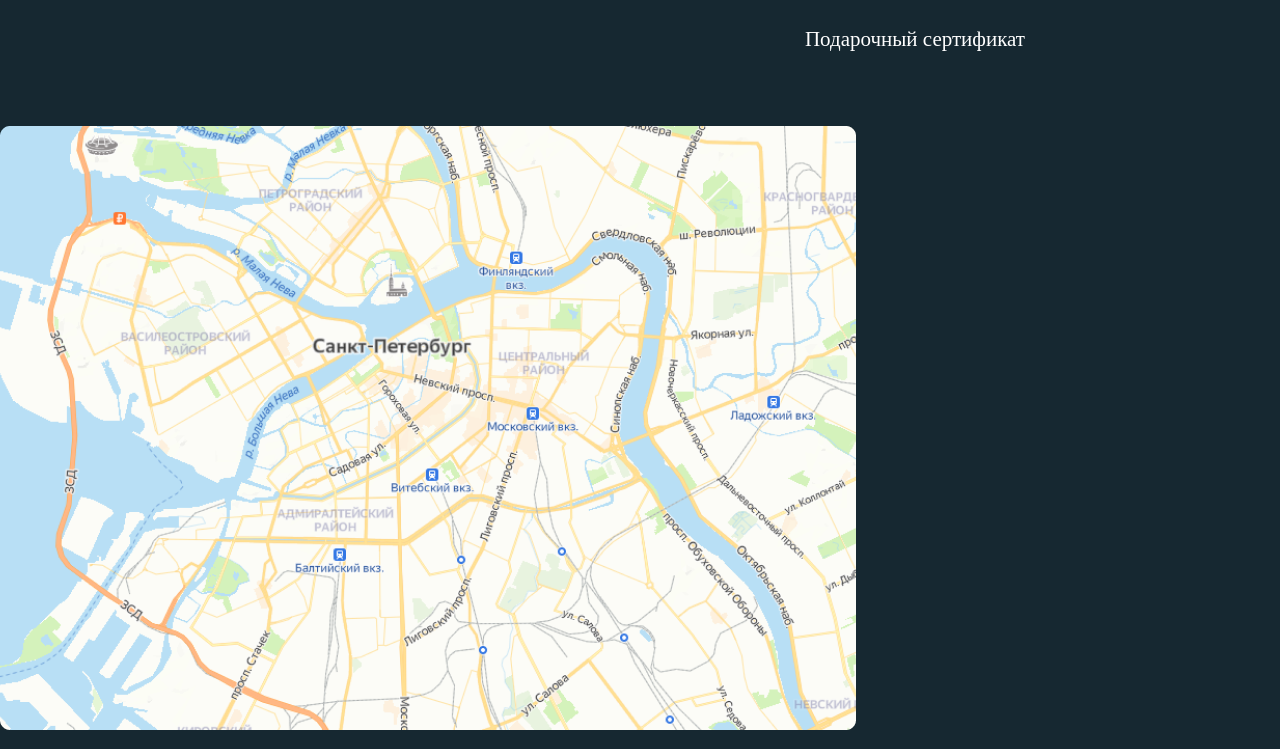
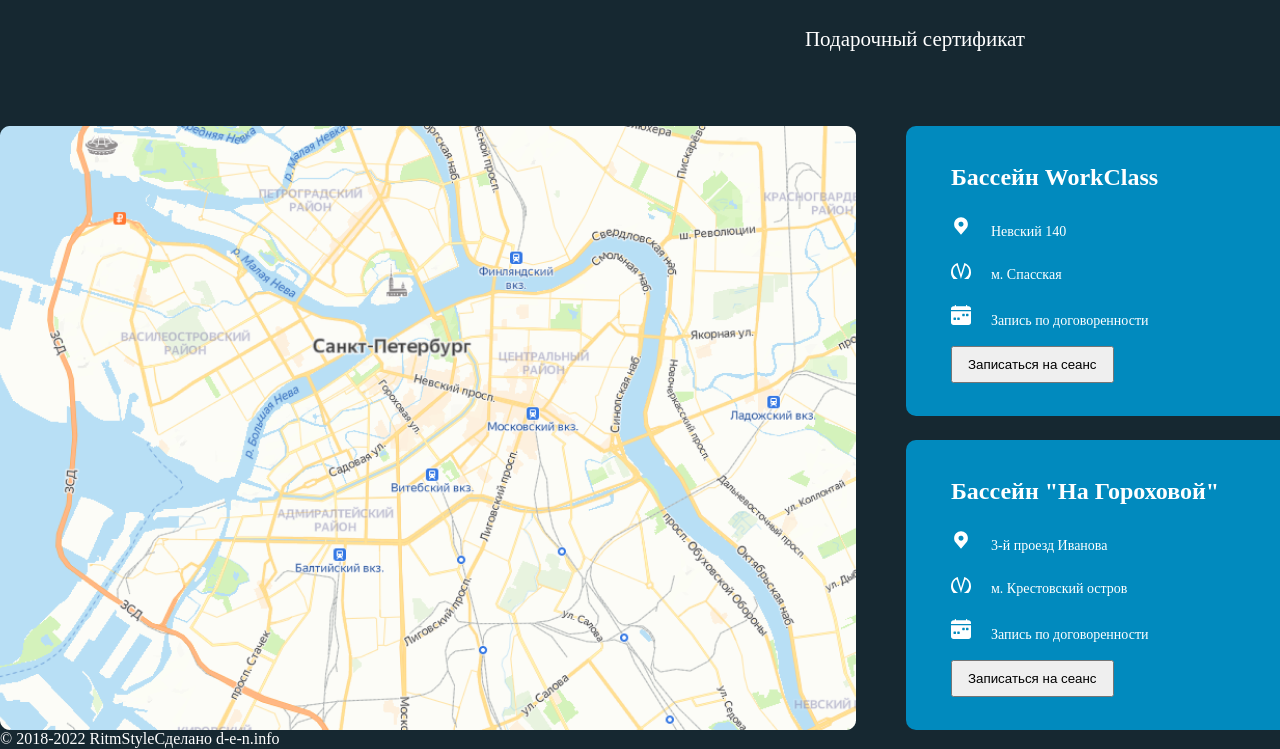
Before and after one commit to AlekseiYa/Sanremo, a plain HTML site: page index.html in a window 1280 px wide. Shown: the part 4236-4985 px from the top of the page. Drawn offline with Linux system fonts and the light colour scheme.

Commit message:
home_worck one 20.12.23

```diff
--- a/assests/style/style.css
+++ b/assests/style/style.css
@@ -518,12 +518,12 @@ main {
 
 }
 
-footer{
+footer {
     display: flex;
     flex-direction: column;
     margin-top: 100px;
 
-    & .index_ft_box1{
+    & .index_ft_box1 {
         width: 1296px;
         height: 604px;
         flex-shrink: 0;
@@ -531,7 +531,7 @@ footer{
         display: flex;
 
 
-        & .map{
+        & .map {
             flex-direction: column;
             display: flex;
             width: 856px;
@@ -540,14 +540,142 @@ footer{
             background: url(../img/box5_map.png);
         }
 
-        & .cont{
+        & .cont {
+            margin-left: 50px;
             display: flex;
             flex-direction: column;
 
-            & .ft_cont{
+            & .ft_cont {
                 width: 392px;
                 height: 290px;
                 flex-shrink: 0;
+                background-color: #018ABE;
+                border-radius: 10px;
+
+                h1 {
+                    margin-left: 45px;
+                    margin-top: 35px;
+
+                    width: 302px;
+                    color: white;
+                    font-size: 24px;
+                    font-style: normal;
+                    font-weight: 700;
+                    line-height: 33.6px
+                }
+
+                & .txt {
+
+
+                    margin-left: 25px;
+                    width: 302px;
+                    height: 100px;
+                    flex-shrink: 0;
+                    color: white;
+                    font-size: 14px;
+                    font-style: normal;
+                    font-weight: 400;
+                    line-height: 18.9px;
+
+                    & p {
+                        margin-top: 21px;
+
+
+                    }
+
+                    & .loc1::before {
+                        padding: 20px;
+                        content: url(../img/loc1_.svg);
+                    }
+
+                    & .loc2::before {
+                        padding: 20px;
+                        content: url(../img/metro_logo.svg);
+                    }
+
+                    & .loc3::before {
+                        padding: 20px;
+                        content: url(../img/loc3_img.svg);
+                    }
+
+
+                }
+
+                & button {
+
+                    padding: 9px 15px;
+
+                    gap: 10px;
+                    margin-top: 30px;
+                    margin-left: 45px;
+                }
+            }
+
+            & .ft_cont1 {
+                width: 392px;
+                height: 290px;
+                flex-shrink: 0;
+                background-color: #018ABE;
+                margin-top: 24px;
+                border-radius: 10px;
+
+                h1 {
+                    margin-left: 45px;
+                    margin-top: 35px;
+
+                    width: 302px;
+                    color: white;
+                    font-size: 24px;
+                    font-style: normal;
+                    font-weight: 700;
+                    line-height: 33.6px
+                }
+
+                & .txt2{
+                    margin-left: 25px;
+                    width: 302px;
+                    height: 100px;
+                    flex-shrink: 0;
+                    color: white;
+                    font-size: 14px;
+                    font-style: normal;
+                    font-weight: 400;
+                    line-height: 18.9px;
+
+                    & p {
+                        margin-top: 21px;
+
+
+                    }
+                    & .loc4::before{
+                        padding: 20px;
+                        content: url(../img/loc1_.svg);
+
+                    }
+
+                    & .loc5::before{
+                        padding: 20px;
+                        content: url(../img/metro_logo.svg);
+
+
+                    }
+
+                    & .loc6::before{
+                        padding: 20px;
+                        content: url(../img/loc3_img.svg);
+
+                    }
+                }
+
+                & button {
+
+                    padding: 9px 15px;
+
+                    gap: 10px;
+                    margin-top: 30px;
+                    margin-left: 45px;
+                }
+
             }
 
         }
@@ -555,4 +683,20 @@ footer{
 
     }
 
+
+    & .index_ft_box2{
+        width: 1296px;
+        height: 19px;
+        flex-shrink: 0;
+        margin: auto;
+        display: flex;
+        color: white;
+
+
+        & .two{
+
+            text-align: right;
+        }
+    }
+
 }
--- a/index.html
+++ b/index.html
@@ -230,8 +230,24 @@
         <div class="index_ft_box1">
             <div class="map"></div>
             <div class="cont">
-                <div class="ft_cont"></div>
-                <div class="ft_cont"></div>
+                <div class="ft_cont">
+                    <h1>Бассейн WorkClass</h1>
+                    <div class="txt">
+                        <p class="loc1">Невский 140</p>
+                        <p class="loc2">м. Спасская</p>
+                        <p class="loc3">Запись по договоренности</p>
+                    </div>
+                    <button>Записаться на сеанс</button>
+                </div>
+                <div class="ft_cont1">
+                    <h1>Бассейн "На Гороховой"</h1>
+                    <div class="txt2">
+                        <p class="loc4">3-й проезд Иванова</p>
+                        <p class="loc5">м. Крестовский остров</p>
+                        <p class="loc6">Запись по договоренности</p>
+                    </div>
+                    <button>Записаться на сеанс</button>
+                </div>
             </div>
 
 
@@ -242,7 +258,13 @@
 
 
         </div>
-        <div class="index_ft_box2"></div>
+        <div class="index_ft_box2">
+
+            <p class="one">© 2018-2022 RitmStyle</p>
+
+            <p class="two">Сделано d-e-n.info</p>
+
+        </div>
     </footer>
 </body>
 
```
Also changed, not shown: assests/img/loc1_.svg (added), assests/img/loc3_img.svg (added), assests/img/metro_logo.svg (added).
